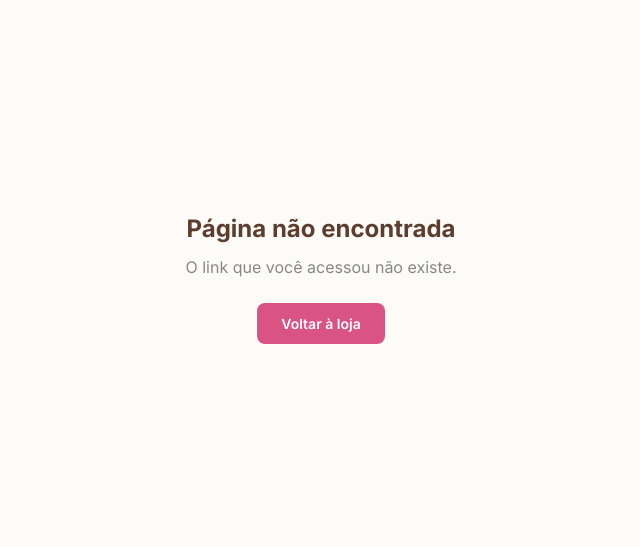
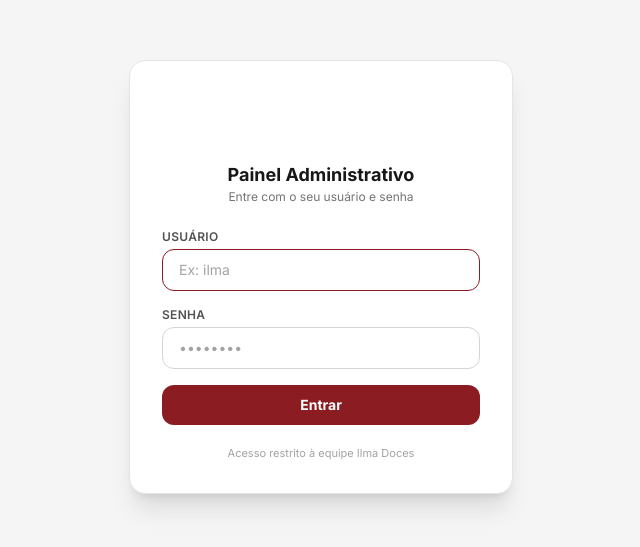
Before and after one commit to MasterWebDesigner/Ilma-Doces, a Next.js app: page /admin/login in a window 1280 px wide. Before the commit this address had no page. Shown: the part 123-670 px from the top of the page, without its empty margins (319-959 px from the left). Built offline with nearby package versions, Linux system fonts and the light colour scheme; no server answers; the database is empty.

Commit message:
feat: login do painel admin com Firebase Auth (guarda de rota, sessao e botao Sair)

```diff
--- /dev/null
+++ b/app/admin/AdminGuard.tsx
@@ -0,0 +1,36 @@
+"use client";
+
+import { useEffect } from "react";
+import { usePathname, useRouter } from "next/navigation";
+import { useAuth } from "@/lib/auth";
+import AdminSidebar from "./sidebar";
+
+export default function AdminGuard({ children }: { children: React.ReactNode }) {
+  const pathname = usePathname();
+  const router = useRouter();
+  const { user, carregando } = useAuth();
+  const isLogin = pathname === "/admin/login";
+
+  useEffect(() => {
+    if (carregando) return;
+    if (isLogin) {
+      if (user) router.replace("/admin");
+      return;
+    }
+    if (!user) router.replace("/admin/login");
+  }, [carregando, isLogin, user, router]);
+
+  if (isLogin) return <>{children}</>;
+  if (carregando || !user) {
+    return (
+      <div className="flex min-h-screen flex-col items-center justify-center gap-3 bg-neutral-100 dark:bg-neutral-950">
+        <div className="h-8 w-8 animate-spin rounded-full border-4 border-[#8B1D22] border-t-transparent" />
+        <p className="text-xs font-medium text-neutral-500 dark:text-neutral-400">
+          Validando sessão...
+        </p>
+      </div>
+    );
+  }
+
+  return <AdminSidebar>{children}</AdminSidebar>;
+}
--- a/app/admin/layout.tsx
+++ b/app/admin/layout.tsx
@@ -1,5 +1,5 @@
-import AdminSidebar from "./sidebar";
+import AdminGuard from "./AdminGuard";
 
 export default function AdminLayout({ children }: { children: React.ReactNode }) {
-  return <AdminSidebar>{children}</AdminSidebar>;
+  return <AdminGuard>{children}</AdminGuard>;
 }
--- /dev/null
+++ b/app/admin/login/page.tsx
@@ -0,0 +1,105 @@
+"use client";
+
+import { useEffect, useState } from "react";
+import { useRouter } from "next/navigation";
+import { entrar, useAuth } from "@/lib/auth";
+
+export default function AdminLoginPage() {
+  const router = useRouter();
+  const { user } = useAuth();
+  const [usuario, setUsuario] = useState("");
+  const [senha, setSenha] = useState("");
+  const [erro, setErro] = useState("");
+  const [enviando, setEnviando] = useState(false);
+
+  useEffect(() => {
+    if (user) router.replace("/admin");
+  }, [user, router]);
+
+  async function handleSubmit(e: React.FormEvent) {
+    e.preventDefault();
+    if (enviando) return;
+    setErro("");
+    setEnviando(true);
+    try {
+      await entrar(usuario, senha);
+      router.replace("/admin");
+    } catch (err) {
+      setErro(err instanceof Error ? err.message : "Usuário ou senha inválidos.");
+      setEnviando(false);
+    }
+  }
+
+  if (user) return null;
+
+  return (
+    <main className="flex min-h-screen items-center justify-center bg-neutral-100 px-4 dark:bg-neutral-950">
+      <div className="w-full max-w-sm rounded-2xl border border-neutral-200 bg-white p-8 shadow-xl dark:border-neutral-800 dark:bg-neutral-900">
+        <div className="mb-6 flex flex-col items-center text-center">
+          <img src="/logo/logo1.png" alt="Ilma Doces" className="h-14 w-auto object-contain" />
+          <h1 className="mt-3 text-lg font-bold text-neutral-900 dark:text-white">
+            Painel Administrativo
+          </h1>
+          <p className="text-xs text-neutral-500 dark:text-neutral-400">
+            Entre com o seu usuário e senha
+          </p>
+        </div>
+
+        <form onSubmit={handleSubmit} className="space-y-4">
+          <div>
+            <label className="mb-1 block text-xs font-semibold uppercase tracking-wide text-neutral-600 dark:text-neutral-400">
+              Usuário
+            </label>
+            <input
+              type="text"
+              autoComplete="username"
+              autoFocus
+              required
+              value={usuario}
+              onChange={(e) => setUsuario(e.target.value)}
+              placeholder="Ex: ilma"
+              className="w-full rounded-xl border border-neutral-300 bg-white px-4 py-2.5 text-sm text-neutral-900 outline-none transition-colors placeholder:text-neutral-400 focus:border-[#8B1D22] dark:border-neutral-700 dark:bg-neutral-950 dark:text-white dark:placeholder:text-neutral-600"
+            />
+          </div>
+
+          <div>
+            <label className="mb-1 block text-xs font-semibold uppercase tracking-wide text-neutral-600 dark:text-neutral-400">
+              Senha
+            </label>
+            <input
+              type="password"
+              autoComplete="current-password"
+              required
+              value={senha}
+              onChange={(e) => setSenha(e.target.value)}
+              placeholder="••••••••"
+              className="w-full rounded-xl border border-neutral-300 bg-white px-4 py-2.5 text-sm text-neutral-900 outline-none transition-colors placeholder:text-neutral-400 focus:border-[#8B1D22] dark:border-neutral-700 dark:bg-neutral-950 dark:text-white dark:placeholder:text-neutral-600"
+            />
+          </div>
+
+          {erro && (
+            <p className="rounded-lg border border-red-200 bg-red-50 px-3 py-2 text-xs font-semibold text-red-700 dark:border-red-900/60 dark:bg-red-950/60 dark:text-red-300">
+              {erro}
+            </p>
+          )}
+
+          <button
+            type="submit"
+            disabled={enviando}
+            className="flex w-full items-center justify-center gap-2 rounded-xl bg-[#8B1D22] px-4 py-2.5 text-sm font-bold text-white transition-colors hover:bg-[#6f161b] disabled:cursor-not-allowed disabled:opacity-70"
+          >
+            {enviando ? (
+              <span className="h-4 w-4 animate-spin rounded-full border-2 border-white border-t-transparent" />
+            ) : (
+              "Entrar"
+            )}
+          </button>
+        </form>
+
+        <p className="mt-5 text-center text-[11px] text-neutral-400 dark:text-neutral-500">
+          Acesso restrito à equipe Ilma Doces
+        </p>
+      </div>
+    </main>
+  );
+}
--- a/app/admin/sidebar.tsx
+++ b/app/admin/sidebar.tsx
@@ -2,9 +2,10 @@
 
 import { useState } from "react";
 import Link from "next/link";
-import { usePathname } from "next/navigation";
+import { usePathname, useRouter } from "next/navigation";
 import { classNames } from "@/lib/utils";
 import { useOrderStore } from "@/lib/store";
+import { sair, nomeConectado, useAuth } from "@/lib/auth";
 import NotificationToast from "@/components/NotificationToast";
 import ThemeToggle from "@/components/ThemeToggle";
 
@@ -24,9 +25,19 @@ const nav = [
 
 export default function AdminSidebar({ children }: { children: React.ReactNode }) {
   const pathname = usePathname();
+  const router = useRouter();
   const [collapsed, setCollapsed] = useState(false);
   const orders = useOrderStore((s) => s.orders);
   const pendingCount = orders.filter((o) => o.status === "pendente" || o.status === "em_producao").length;
+  const { user } = useAuth();
+  const conectado = nomeConectado(user?.email);
+  const iniciais = conectado.substring(0, 2).toUpperCase();
+
+  async function handleSair() {
+    if (!confirm("Deseja realmente sair do painel?")) return;
+    await sair();
+    router.push("/admin/login");
+  }
 
   return (
     <div className="admin-shell flex min-h-screen bg-neutral-950 text-neutral-200 dark:bg-neutral-950 dark:text-neutral-200">
@@ -117,16 +128,32 @@ export default function AdminSidebar({ children }: { children: React.ReactNode }
 
         <div className="border-t border-white/10 p-3 dark:border-zinc-800">
           {!collapsed && (
-            <div className="mb-3 flex items-center gap-3 px-1">
+            <div className="mb-3 flex items-center gap-3 px-1" title={user?.email ?? undefined}>
               <div className="flex h-8 w-8 flex-shrink-0 items-center justify-center rounded-full bg-white/20 text-xs font-bold text-white dark:bg-zinc-800">
-                ID
+                {iniciais}
               </div>
               <div className="overflow-hidden">
-                <p className="text-xs font-semibold text-white whitespace-nowrap">Ilma Doces</p>
+                <p className="text-xs font-semibold text-white whitespace-nowrap">{conectado}</p>
                 <p className="text-[10px] text-white/65 whitespace-nowrap dark:text-zinc-400">ADMINISTRADOR</p>
               </div>
             </div>
           )}
+          <button
+            type="button"
+            onClick={handleSair}
+            title={collapsed ? "Sair" : undefined}
+            className={classNames(
+              "mb-2 flex items-center justify-center gap-2 rounded-lg border border-white/25 text-xs font-semibold text-white/90 transition-colors hover:border-red-400/60 hover:bg-red-500/20 hover:text-white dark:border-zinc-700 dark:text-zinc-300 dark:hover:border-red-800 dark:hover:bg-red-950/60 dark:hover:text-red-200",
+              collapsed ? "w-full px-2 py-2" : "w-full px-3 py-2"
+            )}
+          >
+            <svg className="h-4 w-4 flex-shrink-0" viewBox="0 0 24 24" fill="none" stroke="currentColor" strokeWidth="2" strokeLinecap="round" strokeLinejoin="round">
+              <path d="M9 21H5a2 2 0 01-2-2V5a2 2 0 012-2h4" />
+              <polyline points="16 17 21 12 16 7" />
+              <line x1="21" y1="12" x2="9" y2="12" />
+            </svg>
+            {!collapsed && "Sair"}
+          </button>
           <div className="flex items-center gap-2">
             <ThemeToggle className="flex h-9 w-9 flex-shrink-0 items-center justify-center rounded-lg bg-white/15 text-white transition-colors hover:bg-white/25 dark:bg-white/10 dark:hover:bg-white/20" />
             <Link
--- /dev/null
+++ b/lib/auth.ts
@@ -0,0 +1,78 @@
+import { useEffect, useState } from "react";
+import { onAuthStateChanged, signInWithEmailAndPassword, signOut, type User } from "firebase/auth";
+import { auth } from "./firebase";
+
+const MAPA_USUARIOS: Record<string, string> = {
+  ilma: "ilmadoces370@gmail.com",
+  ilmadoces: "ilmadoces370@gmail.com",
+  navarro: "navarrodesigner23@gmail.com",
+  daniel: "navarrodesigner23@gmail.com",
+};
+
+export function resolverEmail(entrada: string): string | null {
+  const valor = entrada.trim().toLowerCase();
+  if (!valor) return null;
+  if (valor.includes("@")) return valor;
+  return MAPA_USUARIOS[valor] ?? null;
+}
+
+const NOMES_CONECTADO: Record<string, string> = {
+  "ilmadoces370@gmail.com": "Ilma conectada",
+  "navarrodesigner23@gmail.com": "Master Conectado",
+};
+
+export function nomeConectado(email: string | null | undefined): string {
+  if (!email) return "Conectado";
+  const chave = email.trim().toLowerCase();
+  const nome = NOMES_CONECTADO[chave];
+  if (nome) return nome;
+  return `${chave.split("@")[0]} conectado`;
+}
+
+export async function entrar(usuario: string, senha: string): Promise<void> {
+  const email = resolverEmail(usuario);
+  if (!email) {
+    throw new Error("Usuário não encontrado.");
+  }
+  try {
+    await signInWithEmailAndPassword(auth, email, senha);
+  } catch (err) {
+    console.error("[Login] Erro do Firebase signInWithEmailAndPassword:", err);
+    const code = (err as { code?: string }).code;
+    console.error("[Login] Código do erro:", code, "| E-mail usado:", email);
+    if (
+      code === "auth/invalid-credential" ||
+      code === "auth/wrong-password" ||
+      code === "auth/user-not-found" ||
+      code === "auth/invalid-email"
+    ) {
+      throw new Error("Usuário ou senha inválidos.");
+    }
+    if (code === "auth/too-many-requests") {
+      throw new Error("Muitas tentativas. Aguarde alguns minutos e tente novamente.");
+    }
+    if (code === "auth/network-request-failed") {
+      throw new Error("Sem conexão com a internet. Verifique sua rede.");
+    }
+    throw new Error("Não foi possível entrar. Tente novamente.");
+  }
+}
+
+export async function sair(): Promise<void> {
+  await signOut(auth);
+}
+
+export function useAuth(): { user: User | null; carregando: boolean } {
+  const [user, setUser] = useState<User | null>(null);
+  const [carregando, setCarregando] = useState(true);
+
+  useEffect(() => {
+    const unsub = onAuthStateChanged(auth, (u) => {
+      setUser(u);
+      setCarregando(false);
+    });
+    return () => unsub();
+  }, []);
+
+  return { user, carregando };
+}
--- a/lib/firebase.ts
+++ b/lib/firebase.ts
@@ -1,5 +1,6 @@
 import { initializeApp, getApps, getApp } from "firebase/app";
 import { getFirestore } from "firebase/firestore";
+import { getAuth } from "firebase/auth";
 
 const firebaseConfig = {
   apiKey: process.env.NEXT_PUBLIC_FIREBASE_API_KEY,
@@ -12,3 +13,4 @@ const firebaseConfig = {
 
 const app = !getApps().length ? initializeApp(firebaseConfig) : getApp();
 export const db = getFirestore(app);
+export const auth = getAuth(app);
```
Also changed, not shown: 1 other file (tests, documents, lock files or other folders).
